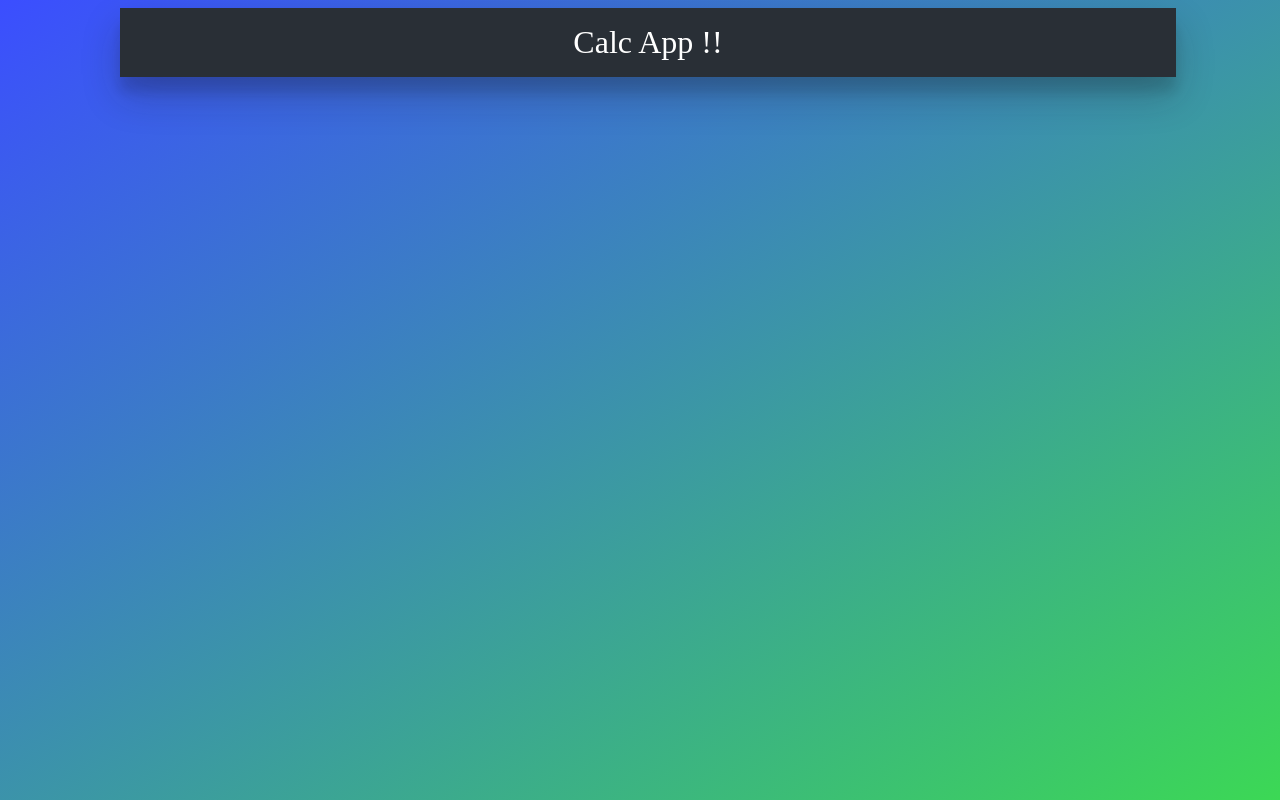
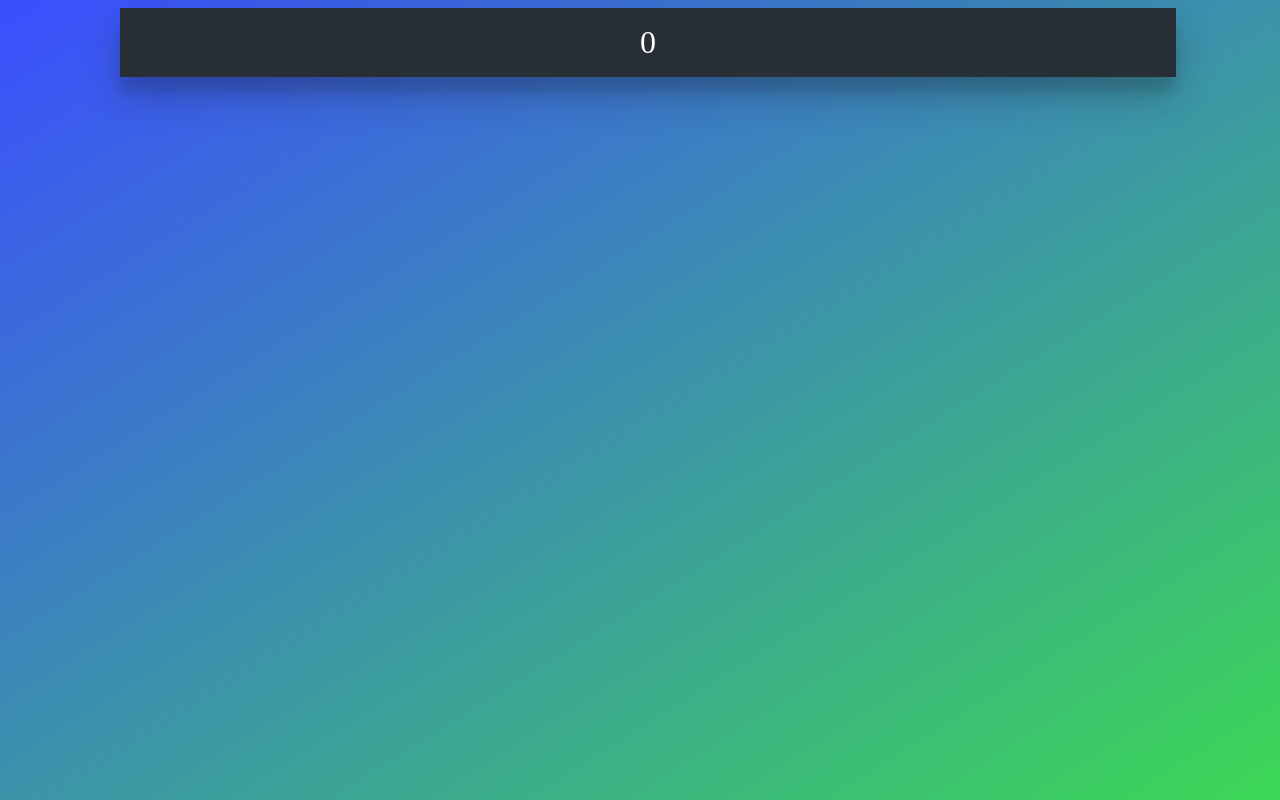
Before and after one commit to juan1630/calc-react, a React (Create React App) app: page / in a window 1280 px wide. Built offline with nearby package versions, Linux system fonts and the light colour scheme.

Commit message:
props y debugger

```diff
--- a/src/App.css
+++ b/src/App.css
@@ -20,6 +20,7 @@ body{
     position: relative;
     margin: 0 auto;
     width: 80%;
+    height: 50%;
     padding: 1rem;
     background-color: #292f36;
     box-shadow: 0 19px 38px rgba(25, 25, 25, .24),
--- a/src/App.jsx
+++ b/src/App.jsx
@@ -1,5 +1,6 @@
 // importacion
 import React from 'react';
+import Result from './components/result';
 import './App.css'
 
 
@@ -10,11 +11,11 @@ import './App.css'
 const App = () => {
 
   // cuerpo de la funcion
-  return (<div  className="App react-calculator" >
-            Calc App !!
-        </div>);
+  return (  <Result  value={0}  /> );
 }
 
+// para enviar un valor de tipo string se envia por ""
+// si es otro tipo de valor es por medio de {}
 // el patron solid se tarata de asignar una unica responsabilidad a un componente
 // para que nos va a servir el componente y para que creamos el componente
 // no se debe de poner toda la logica dentro de un solo componente
--- /dev/null
+++ b/src/components/result.jsx
@@ -0,0 +1,16 @@
+import React from 'react';
+
+
+const Result = ( propiedades ) => {
+
+  console.log( propiedades );
+
+  return (<div  className="App react-calculator" >
+              {propiedades.value}
+        </div>)
+}
+
+export default Result;
+            // imprimimos los valores que se envian del componente padre
+// los parametros pasan los valores de un componente padre a un componente hijo
+// los props son las propiedades que recibe el componente
```
